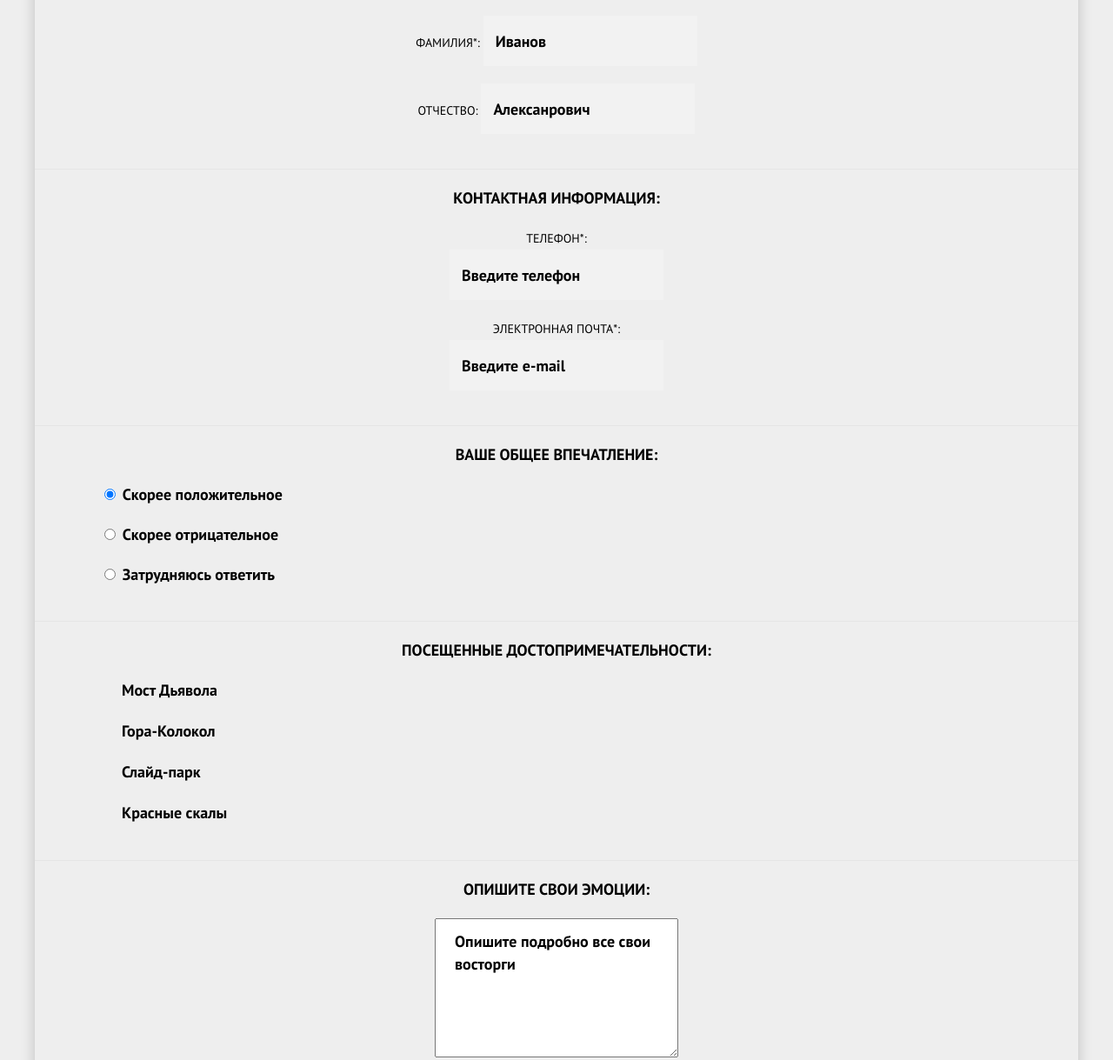
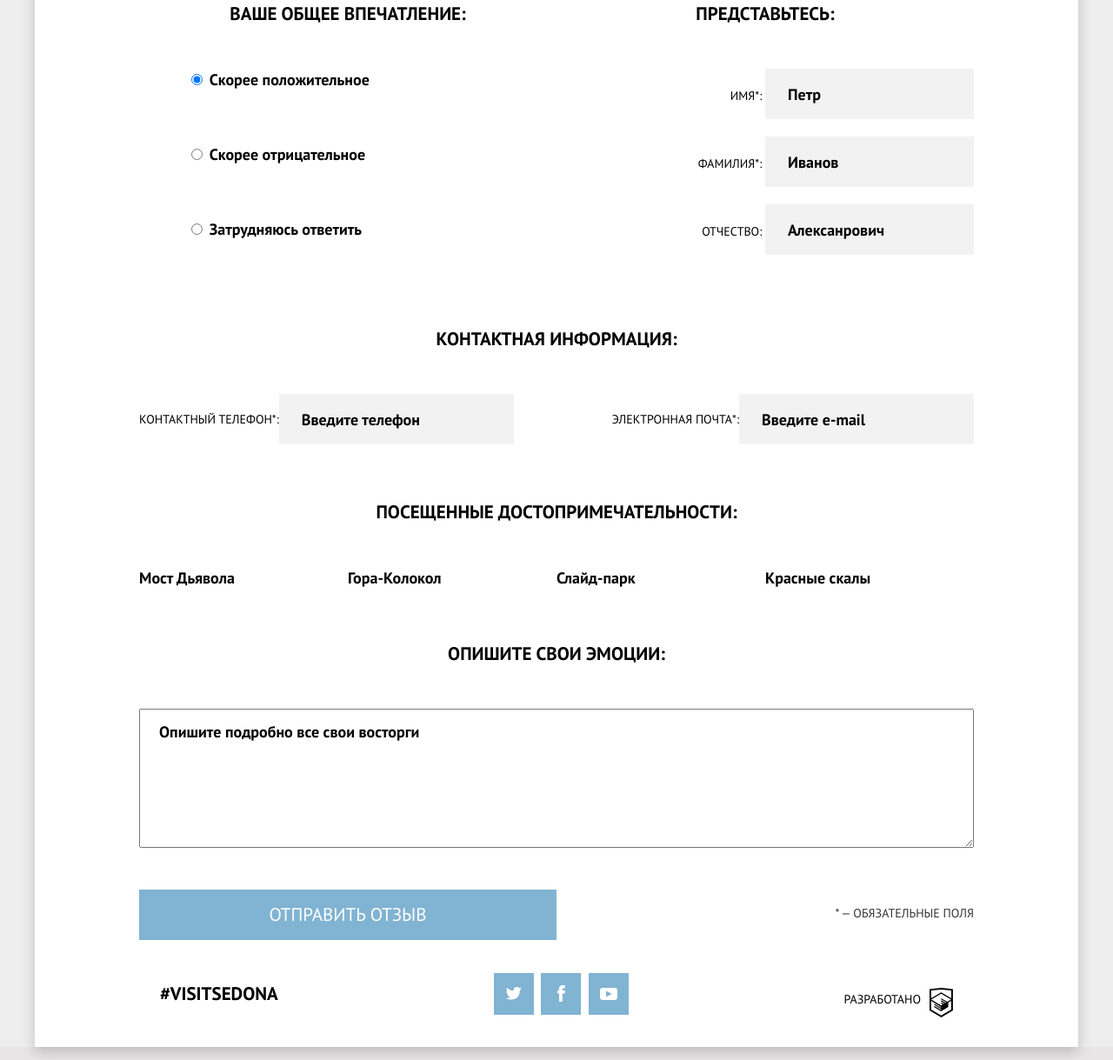
Before and after one commit to tequomo/1665015-sedona-22, a website: page source/form.html in a window 1280 px wide. Shown: the part 678-1897 px from the top of the page at 87% size. Drawn offline with nearby package versions, Linux system fonts and the light colour scheme; files that its build step writes are made by us from their sources.

Commit message:
Нарисовал адаптивную сетку формы

```diff
--- a/source/form.html
+++ b/source/form.html
@@ -3,6 +3,7 @@
 
 <head>
   <meta charset="utf-8">
+  <meta name="viewport" content="width=device-width, initial-scale=1">
   <title>Седона - оставьте свой отзыв!</title>
   <link rel="icon" href="favicon.ico">
   <link href="css/style.css" rel="stylesheet">
@@ -40,8 +41,12 @@
         </div>
       </nav>
       <a class="page-header__logo" href="index.html">
-        <img class="page-header__logo-image" src="img/logos/upper-logo.png" width="102" height="84"
-          alt="Логотип Седоны">
+        <picture class="page-header__picture">
+          <source srcset="img/logos/upper-logo-big.png" media="(min-width: 1200px)" width="187" hight="97">
+          <source srcset="img/logos/upper-logo-middle.png" media="(min-width: 768px)" width="102" hight="84">
+          <img class="page-header__logo-image" src="img/logos/upper-logo.png" width="102" height="84"
+            alt="Логотип Седоны">
+        </picture>
       </a>
     </header>
 
@@ -49,7 +54,10 @@
       <section class="intro">
         <div class="intro__wrapper">
           <h1 class="visually-hidden">Седона - форма обратной связи</h1>
-          <img class="intro__logo" src="img/logos/logo-small.png" width="229" height="39" alt="Вы всё еще в Седоне">
+          <picture>
+            <source srcset="img/logos/logo-middle.png" media="(min-width: 768px)" width="457" hight="78">
+            <img class="intro__logo" src="img/logos/logo-small.png" width="229" height="39" alt="Вы всё еще в Седоне">
+          </picture>
         </div>
       </section>
       <section class="feedback-form">
@@ -78,7 +86,7 @@
             <fieldset class="feedback-form__fieldset fieldset-contacts">
               <legend class="feedback-form__legend">Контактная информация:</legend>
               <p class="fieldset-contacts__line">
-                <label class="fieldset-contacts__label" for="contacts-phone">Телефон*:</label>
+                <label class="fieldset-contacts__label" for="contacts-phone">Контактный телефон*:</label>
                 <input class="fieldset-contacts__input" type="text" id="contacts-phone" placeholder="Введите телефон">
               </p>
               <p class="fieldset-contacts__line">
@@ -131,9 +139,11 @@
             </fieldset>
             <fieldset class="feedback-form__fieldset fieldset-emotions">
               <legend class="feedback-form__legend">Опишите свои эмоции:</legend>
-              <textarea class="fieldset-emotions__textarea" rows="10" cols="40" name="emotions" placeholder="Опишите подробно все свои восторги"></textarea>
+              <textarea class="fieldset-emotions__textarea" rows="10" cols="40" name="emotions"
+                placeholder="Опишите подробно все свои восторги"></textarea>
             </fieldset>
             <button class="feedback-form__button" type="submit">Отправить отзыв</button>
+            <p class="feedback-form__info">* — обязательные поля</p>
           </form>
         </div>
       </section>
--- a/source/less/blocks/feedback-form.less
+++ b/source/less/blocks/feedback-form.less
@@ -2,6 +2,10 @@
   margin-bottom: 20px;
   padding: 35px 10px 16px;
   border-bottom: 1px solid @color-platinum-vip;
+}
+
+.feedback-form__block {
+  padding: 0 20px;
 }
 
 .feedback-form__fieldset {
@@ -20,7 +24,7 @@
     line-height: inherit;
     font-weight: 700;
     color: @color-black;
-    padding: 10px;
+    padding: 15px 22px;
     background-color: @color-anti-flash-white;
     border: 4px solid @color-anti-flash-white;
     height: 58px;
@@ -66,3 +70,70 @@
   background-color: @color-dark-sky-blue;
   border: none;
 }
+
+.feedback-form__info {
+  display: none;
+}
+
+@media (min-width: @tablet-width) {
+  .feedback-form__wrapper {
+    background-color: @color-white;
+  }
+
+  .feedback-form__header {
+    padding: 64px 165px;
+    border-bottom: none;
+    margin: 0;
+  }
+
+  .feedback-form__info {
+    display: block;
+    text-align: right;
+    text-transform: uppercase;
+    color: @color-dark-charcoal;
+  }
+
+  .feedback-form__block {
+    display: grid;
+    grid-template-columns: 1fr 1fr;
+    padding: 0 60px;
+  }
+
+  .feedback-form__fieldset {
+    border-bottom: none;
+
+    &:nth-child(3) {
+      order: -1;
+    }
+
+    &:nth-child(2),
+    &:nth-child(4),
+    &:nth-child(5) {
+      grid-column-start: 1;
+      grid-column-end: -1;
+    }
+  }
+
+  .feedback-form__legend {
+    padding-bottom: 30px;
+    font-size: 21px;
+  }
+
+  .feedback-form__button {
+    width: 324px;
+  }
+}
+
+@media (min-width: @desktop-width) {
+  .feedback-form__header {
+    padding: 110px 380px 50px;
+  }
+
+  .feedback-form__block {
+    padding: 0 120px;
+  }
+
+  .feedback-form__button {
+    width: 480px;
+  }
+}
--- a/source/less/blocks/fieldset-contacts.less
+++ b/source/less/blocks/fieldset-contacts.less
@@ -7,3 +7,40 @@
   align-items: center;
   margin-bottom: 20px;
 }
+
+@media (min-width: @tablet-width) {
+  .fieldset-contacts {
+    display: flex;
+    flex-direction: column;
+  }
+
+  .fieldset-contacts__input {
+    width: 100%;
+  }
+
+  .fieldset-contacts__label {
+    align-self: start;
+    padding-left: 22px;
+  }
+
+  .fieldset-contacts__line {
+    margin-bottom: 25px;
+  }
+}
+
+@media (min-width: @desktop-width) {
+  .fieldset-contacts {
+    flex-direction: row;
+    justify-content: space-between;
+  }
+
+  .fieldset-contacts__line {
+    flex-direction: row;
+  }
+
+  .fieldset-contacts__label {
+    padding: 0;
+    white-space: nowrap;
+    align-self: center;
+  }
+}
--- a/source/less/blocks/fieldset-emotions.less
+++ b/source/less/blocks/fieldset-emotions.less
@@ -16,3 +16,9 @@
     line-height: 26px;
   }
 }
+
+@media (min-width: @tablet-width) {
+  .fieldset-emotions__textarea {
+    width: 100%;
+  }
+}
--- a/source/less/blocks/fieldset-identity.less
+++ b/source/less/blocks/fieldset-identity.less
@@ -3,3 +3,15 @@
   padding: 0;
   margin-bottom: 20px;
 }
+
+@media (min-width: @tablet-width) {
+  .fieldset-identity {
+    display: flex;
+    flex-direction: column;
+    align-items: flex-end;
+  }
+
+  .fieldset-identity__input {
+    width: 240px;
+  }
+}
--- a/source/less/blocks/fieldset-impression.less
+++ b/source/less/blocks/fieldset-impression.less
@@ -1,6 +1,6 @@
 .fieldset-impression__line {
   font-size: 18px;
-  padding: 0 0 0 75px;
+  padding: 0 0 0 55px;
   margin: 0 0 20px 0;
   text-align: left;
 
@@ -12,3 +12,14 @@
     text-transform: initial;
   }
 }
+
+@media (min-width: @tablet-width) {
+  .fieldset-impression__block {
+    display: flex;
+    flex-direction: column;
+  }
+
+  .fieldset-impression__line {
+    padding-bottom: 40px;
+  }
+}
--- a/source/less/blocks/fieldset-observed.less
+++ b/source/less/blocks/fieldset-observed.less
@@ -16,3 +16,19 @@
     text-transform: initial;
   }
 }
+
+@media (min-width: @tablet-width) {
+  .fieldset-observed__block {
+    display: grid;
+    grid-template-columns: 1fr 1fr;
+    margin: 0;
+    padding: 0 100px;
+  }
+}
+
+@media (min-width: @desktop-width) {
+  .fieldset-observed__block {
+    grid-template-columns: repeat(4, 1fr);
+    padding: 0;
+  }
+}
--- a/source/less/blocks/page-form.less
+++ b/source/less/blocks/page-form.less
@@ -4,3 +4,22 @@
   background-repeat: no-repeat;
   min-height: 214px;
 }
+
+@media (min-width: @tablet-width) {
+  .page-form .intro {
+    background-image: url("../img/background-middle.jpg");
+    min-height: 346px;
+  }
+
+  .page-form .intro__logo {
+    width: 457px;
+    height: 78px;
+  }
+}
+
+@media (min-width: @desktop-width) {
+  .page-form .intro {
+    background-image: url("../img/background-big.jpg");
+    min-height: 357px;
+  }
+}
--- a/source/less/blocks/section-title.less
+++ b/source/less/blocks/section-title.less
@@ -13,3 +13,14 @@
   padding-top: 20px;
   margin-bottom: 0;
 }
+
+@media (min-width: @tablet-width) {
+  .section-title__header {
+    font-size: 30px;
+  }
+
+  .section-title__content {
+    font-size: 14px;
+    line-height: 24px;
+  }
+}
```
Also changed, not shown: source/catalog.html (+1 -0 lines), source/img/background-big.jpg (added), source/img/background-middle.jpg (added), source/img/logos/logo-big.png (added), source/img/logos/logo-middle.png (added).
